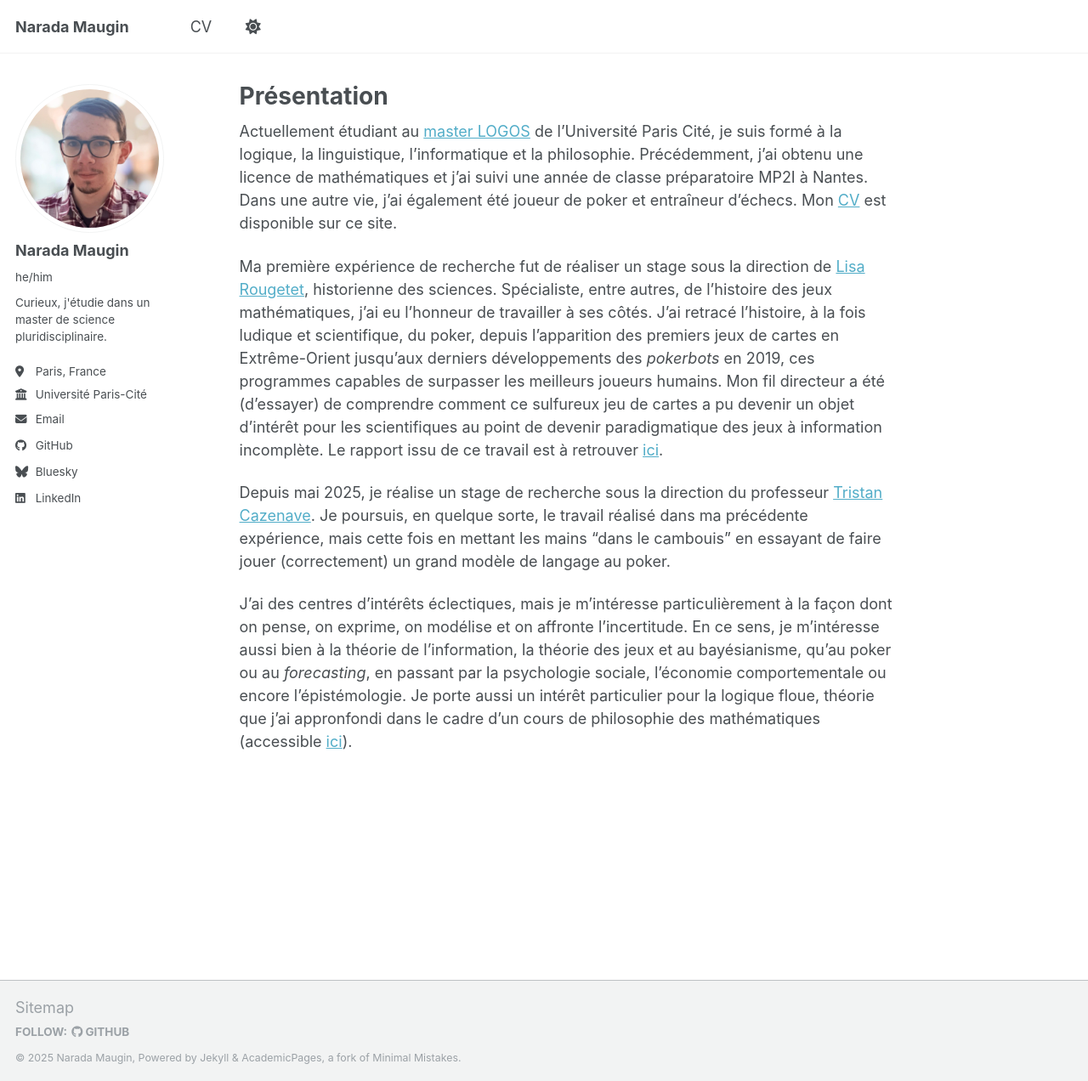
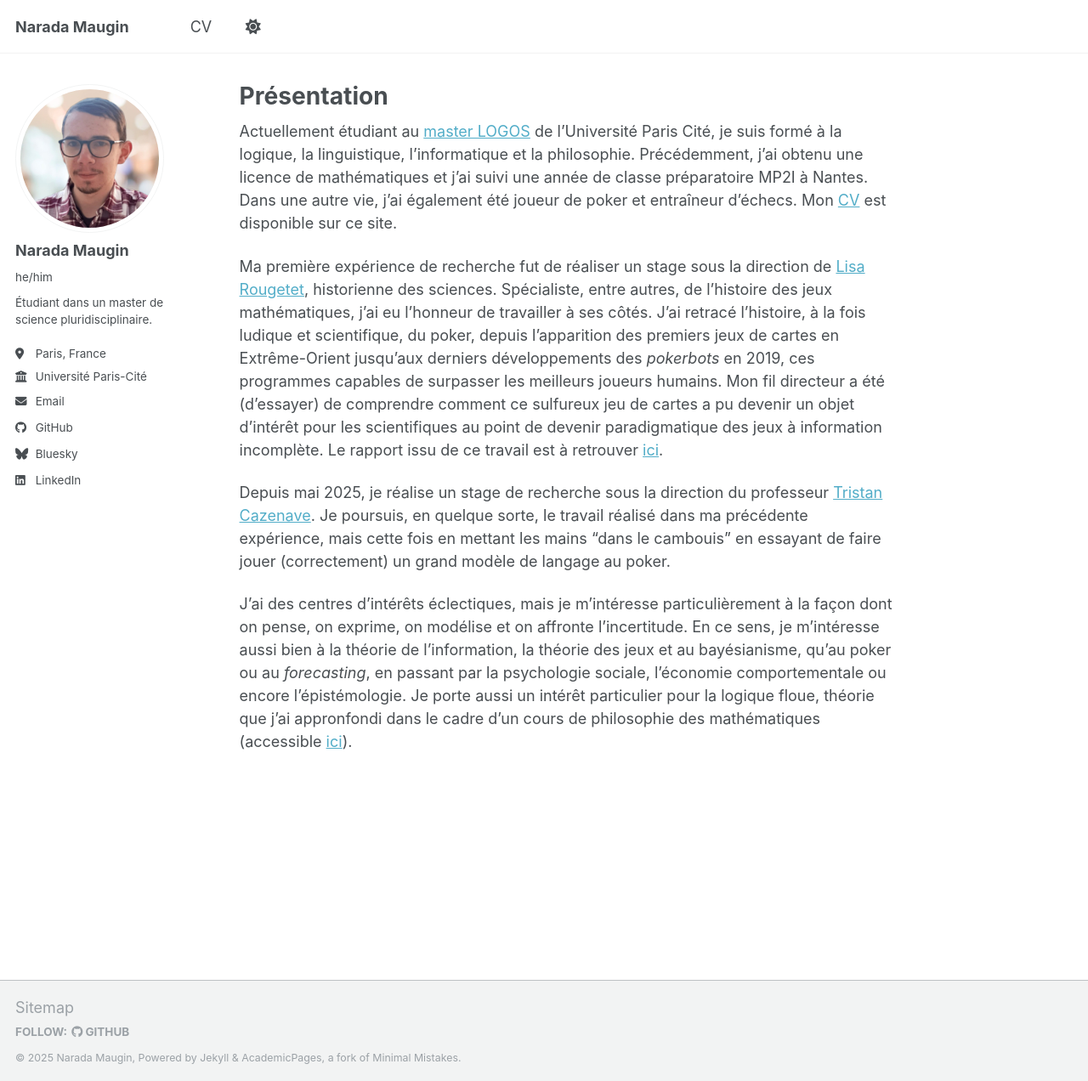
Before and after one commit to narada-maugin/narada-maugin.github.io, a Jekyll site: the page built from _pages/about.md, in a window 1280 px wide and 1272 px high. Shown: the whole window at 85% size. Built offline with Jekyll 4.4.1, drawn with Linux system fonts in a browser that asks for light colours.

Commit message:
Update _config.yml

```diff
--- a/_config.yml
+++ b/_config.yml
@@ -32,7 +32,7 @@ author:
   name             : "Narada Maugin" # Name to display in the sidebar
   position         : "MSc Student"
   pronouns         : "he/him"
-  bio              : "Curieux, j'étudie dans un master de science pluridisciplinaire."
+  bio              : "Étudiant dans un master de science pluridisciplinaire."
   location         : "Paris, France"
   employer         : "Université Paris-Cité "
   uri              : # URL
```
